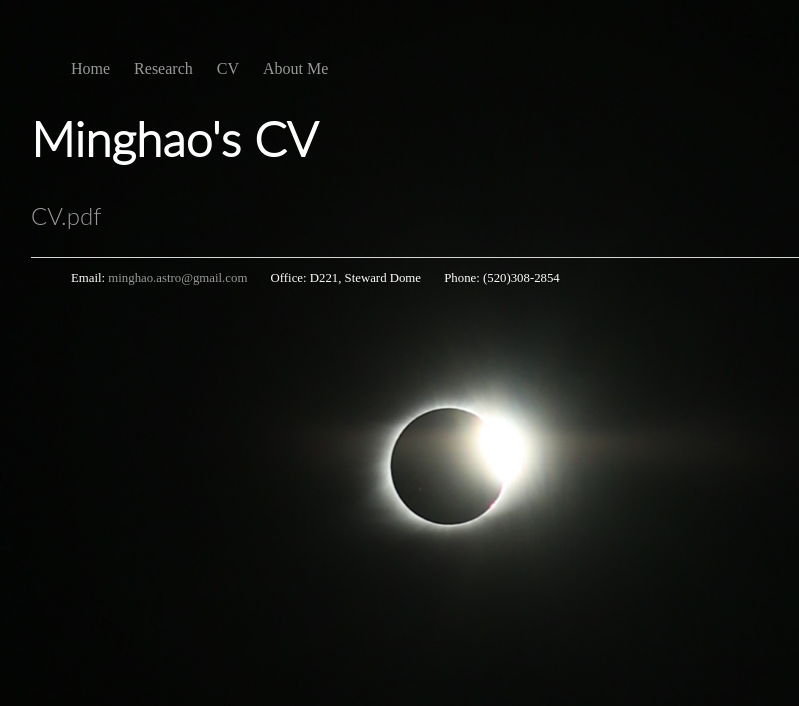
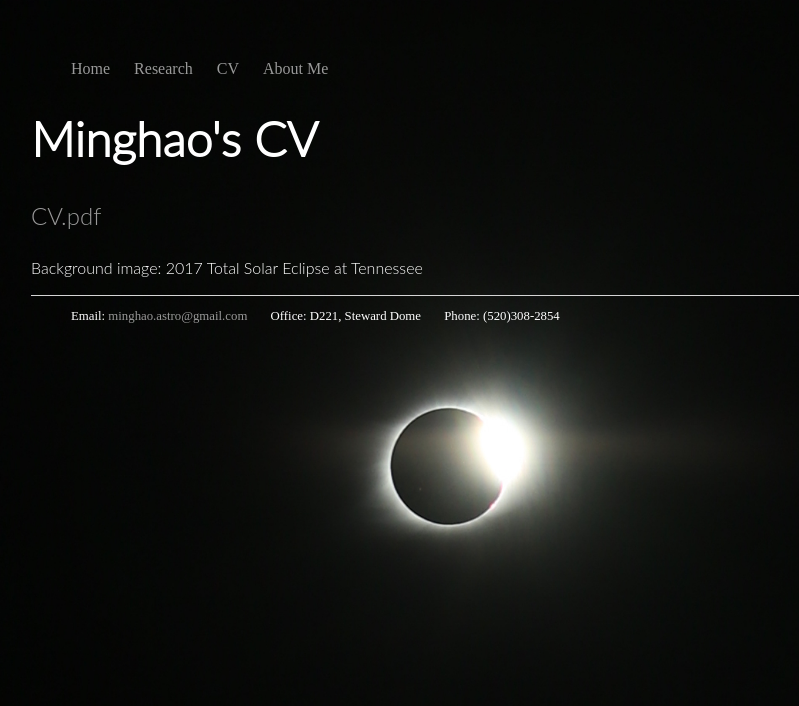
Before and after one commit to JianiDing/JianiDing.github.io, a Jekyll site: the page built from CV/index.html, in a window 1280 px wide. Shown: the top 706 px of the page, without its empty margins (209-1008 px from the left). Built offline with Jekyll 4.4.1, drawn with Linux system fonts in a browser that asks for light colours.

Commit message:
Update index.html

```diff
--- a/CV/index.html
+++ b/CV/index.html
@@ -6,4 +6,6 @@
 	<h1 style="font-family:lato light;color:white">Minghao's CV</h1>
 	<!--<p style="font-family:lato light">CV.pdf</p>/-->
 	<p style="font-family:lato light;color:white"><a href="/CV/CV.pdf">CV.pdf</a></p>
+
+	<p style="font-family:lato light;font-size:100%;color:white">Background image: 2017 Total Solar Eclipse at Tennessee</p>
 </div>
```
